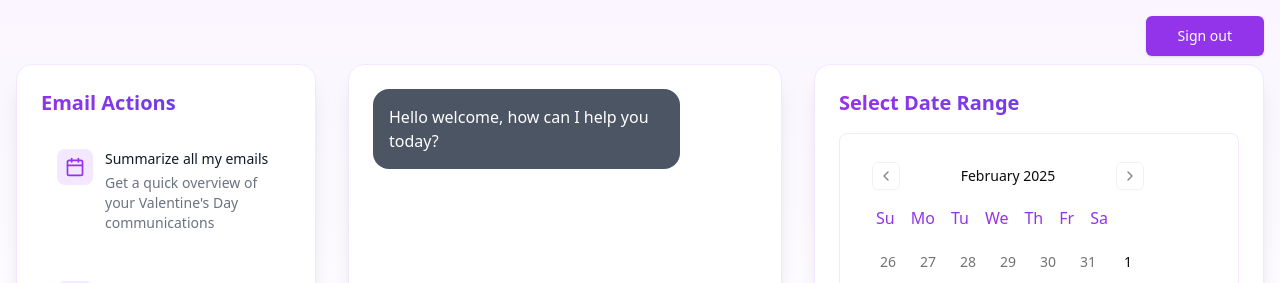
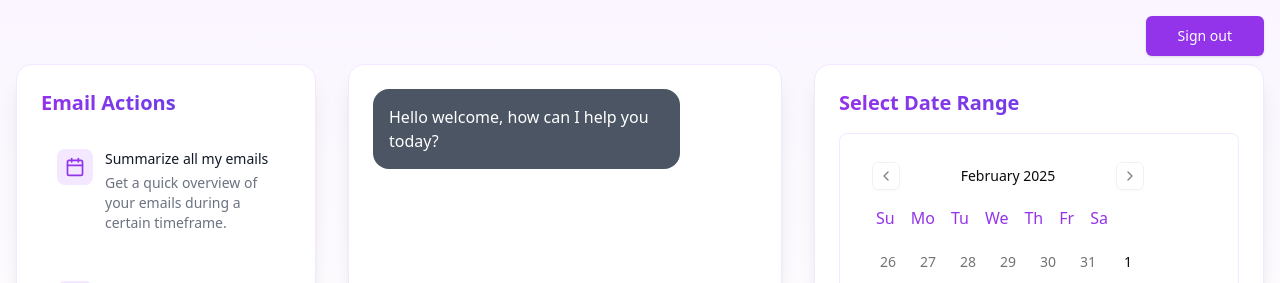
Before and after one commit to Riddhimaan-Senapati/InboxAI, a Next.js app in the folder frontend/: page /chat in a window 1280 px wide. Shown: the top 283 px of the page. Built offline with nearby package versions, Linux system fonts and the light colour scheme; no server answers.

Commit message:
fix email summary description

```diff
--- a/frontend/app/chat/page.tsx
+++ b/frontend/app/chat/page.tsx
@@ -14,7 +14,7 @@ const examplePrompts = [
   {
     icon: Calendar,
     text: "Summarize all my emails",
-    description: "Get a quick overview of your Valentine's Day communications",
+    description: "Get a quick overview of your emails during a certain timeframe.",
     tag: "summarize"
   },
   {
```
